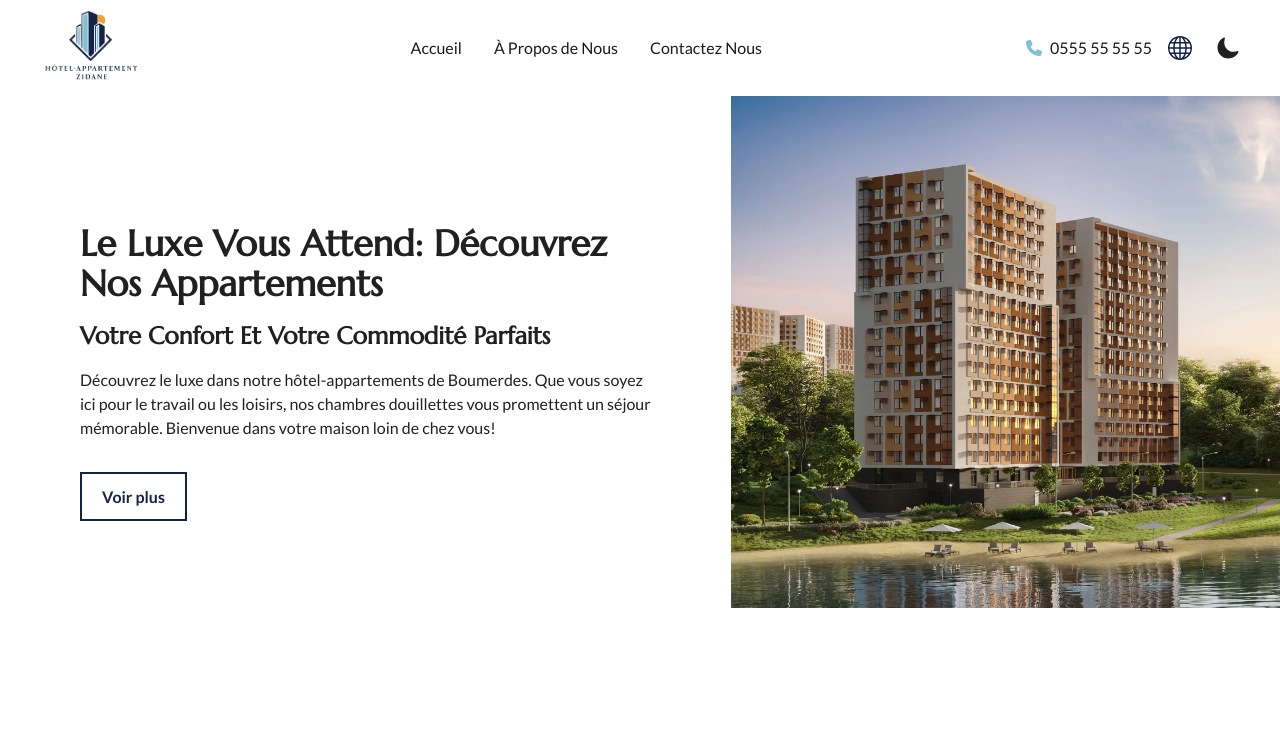
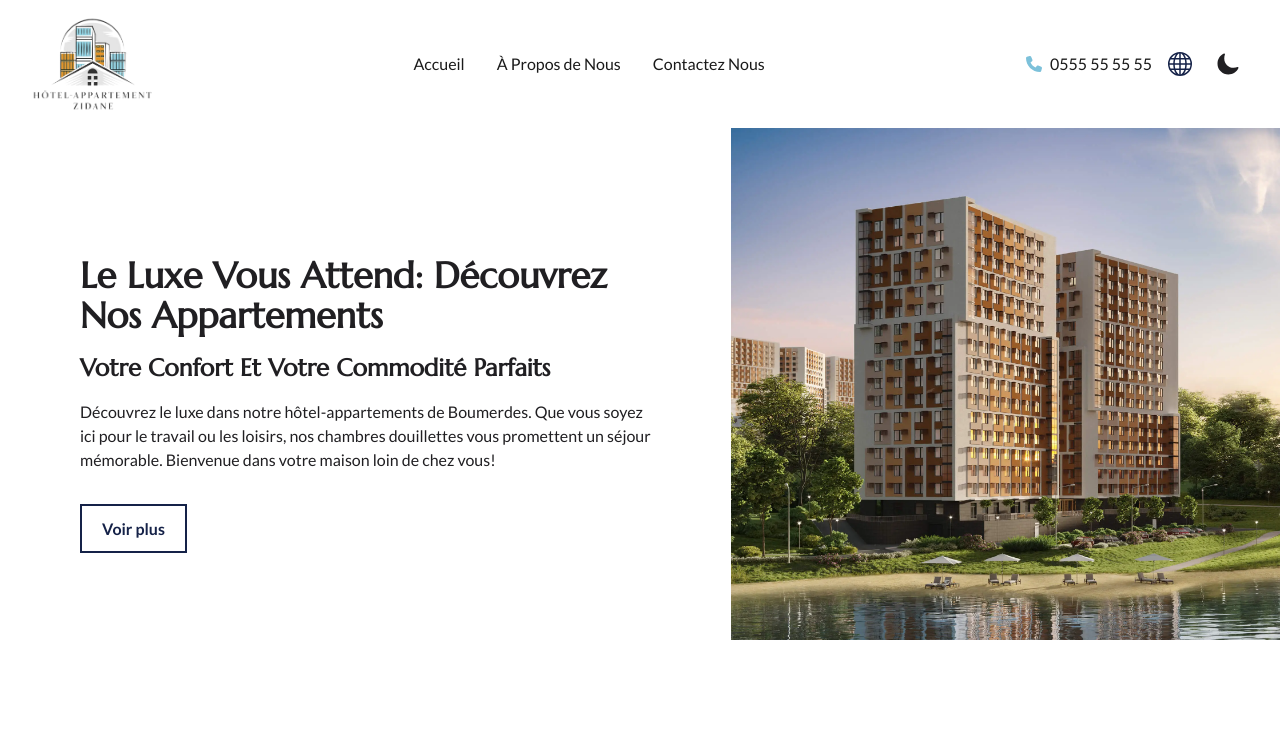
Before and after one commit to KamelMesbahi13/hotel, a React (Vite) app: page / in a window 1280 px wide. Shown: the top 750 px of the page. Built offline with nearby package versions, Linux system fonts and the light colour scheme.

Commit message:
adding dark mode commit

```diff
--- a/src/Components/Navbar/Navbar.jsx
+++ b/src/Components/Navbar/Navbar.jsx
@@ -44,7 +44,7 @@ const Navbar = () => {
   return (
     <>
       <div id="nav">
-        <div className="w-full bg-white">
+        <div className="w-full py-4 bg-white">
           <div className="container px-4 mx-auto">
             <div className="z-50 justify-between hidden w-full lg:flex">
               <div className="flex items-center w-full">
--- a/src/Ui/DarkMode/DarkMode.jsx
+++ b/src/Ui/DarkMode/DarkMode.jsx
@@ -2,7 +2,6 @@ import { useState, useEffect } from "react";
 import { IoMoon, IoSunny } from "react-icons/io5";
 
 function App() {
-  // Retrieve the initial theme from localStorage or default to light mode
   const [dark, setDark] = useState(
     localStorage.getItem("color-theme") === "dark" ||
       (!localStorage.getItem("color-theme") &&
```
Also changed, not shown: src/assets/Logo.png.
